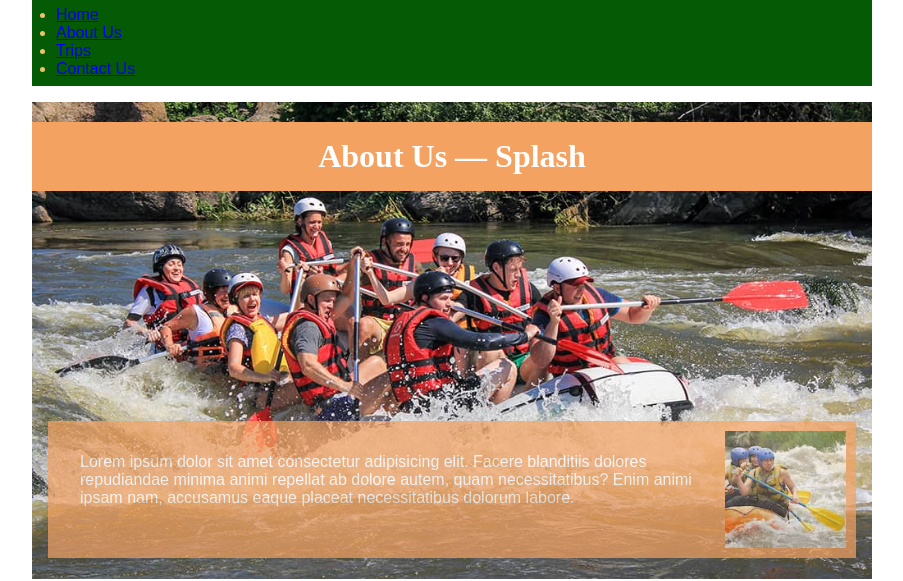
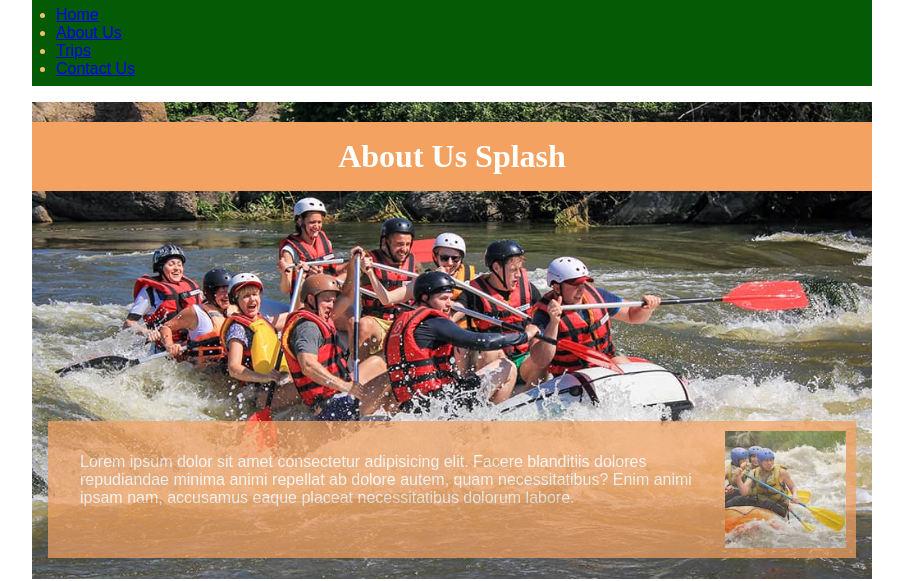
Before and after one commit to vsilva-dev/wdd130, a plain HTML site: page wwr/about.html in a window 1280 px wide. Shown: the part 222-803 px from the top of the page, without its empty margins (188-1091 px from the left). Drawn offline with Linux system fonts and the light colour scheme.

Commit message:
"Wwr fix title"

```diff
--- a/wwr/about.html
+++ b/wwr/about.html
@@ -29,7 +29,7 @@
 
     <div class="hero">
       <img src="images/rafting.jpg" alt="Groups of people paddling rafts through turbulent whitewater rapids.">
-      <h1>About Us — Splash</h1>
+      <h1>About Us Splash</h1>
       <article>
         <img src="images/rafting_happy_team.webp" alt="">
         <p>Lorem ipsum dolor sit amet consectetur adipisicing elit. Facere blanditiis dolores repudiandae minima animi repellat ab dolore autem, quam necessitatibus? Enim animi ipsam nam, accusamus eaque placeat necessitatibus dolorum labore.
```
